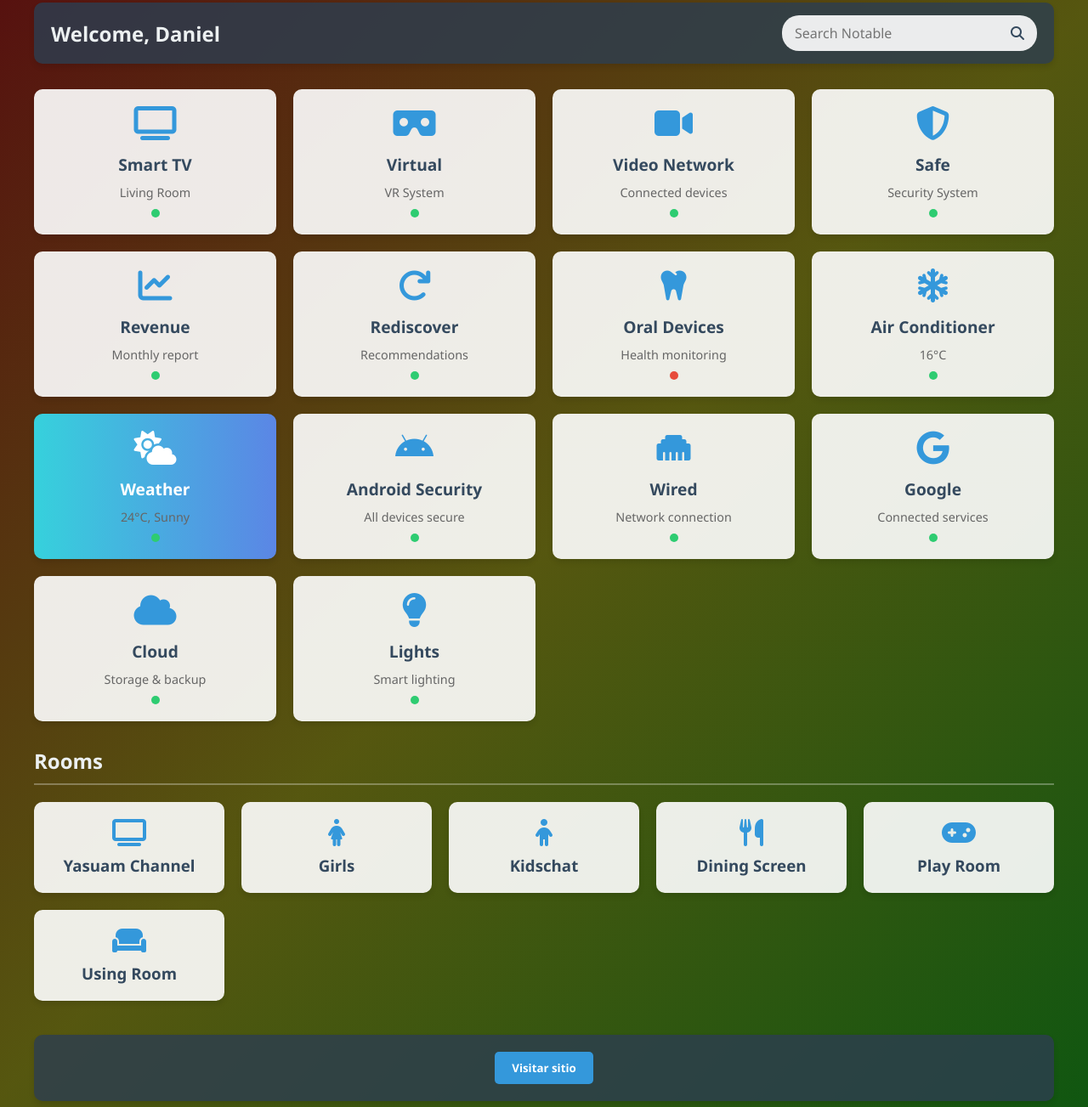
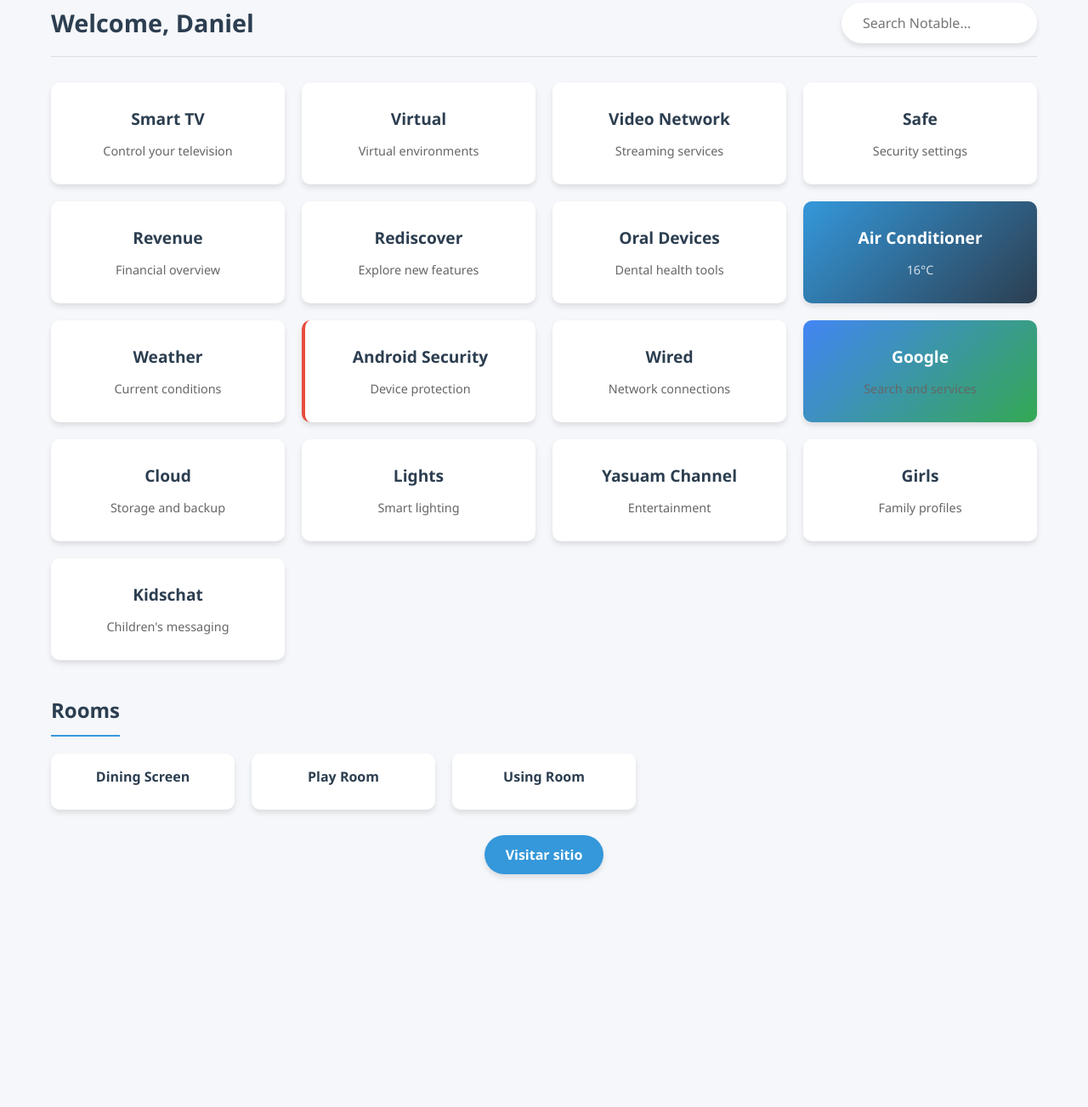
Before and after one commit to jena2t/Dashboard-Interactivo1, a plain HTML site: page index.html in a window 1280 px wide. Shown: the part 17-1320 px from the top of the page at 85% size. After the commit the page ends 1096 px from the top, so only its background shows below. Drawn offline with Linux system fonts and the light colour scheme.

Commit message:
Update index.html

```diff
--- a/index.html
+++ b/index.html
@@ -4,21 +4,19 @@
     <meta charset="UTF-8">
     <meta name="viewport" content="width=device-width, initial-scale=1.0">
     <title>Dashboard Interactivo</title>
-    <link rel="stylesheet" href="https://cdnjs.cloudflare.com/ajax/libs/font-awesome/6.4.0/css/all.min.css">
     <style>
+        /* Variables CSS */
         :root {
-            --primary-color: #3498db;
-            --secondary-color: #2c3e50;
+            --primary-color: #2c3e50;
+            --secondary-color: #3498db;
             --accent-color: #e74c3c;
-            --light-color: #ecf0f1;
-            --dark-color: #34495e;
-            --success-color: #2ecc71;
-            --warning-color: #f39c12;
-            --card-bg: rgba(255, 255, 255, 0.9);
-            --shadow: 0 4px 6px rgba(0, 0, 0, 0.1);
-            --transition: all 0.3s ease;
+            --text-color: #333;
+            --light-bg: #f5f7fa;
+            --card-shadow: 0 4px 6px rgba(0, 0, 0, 0.1);
+            --hover-shadow: 0 8px 15px rgba(0, 0, 0, 0.15);
         }
 
+        /* Estilos generales */
         * {
             margin: 0;
             padding: 0;
@@ -27,65 +25,57 @@
         }
 
         body {
-            background: linear-gradient(135deg, #1a2a6c, #b21f1f, #fdbb2d);
-            background-size: 400% 400%;
-            animation: gradient 15s ease infinite;
-            color: var(--light-color);
-            min-height: 100vh;
-            padding: 20px;
-        }
-
-        @keyframes gradient {
-            0% { background-position: 0% 50%; }
-            50% { background-position: 100% 50%; }
-            100% { background-position: 0% 50%; }
+            background-color: var(--light-bg);
+            color: var(--text-color);
+            line-height: 1.6;
         }
 
         .container {
             max-width: 1200px;
             margin: 0 auto;
+            padding: 20px;
         }
 
+        /* Header */
         header {
             display: flex;
             justify-content: space-between;
             align-items: center;
             margin-bottom: 30px;
-            padding: 15px 20px;
-            background-color: rgba(44, 62, 80, 0.8);
-            border-radius: 10px;
-            box-shadow: var(--shadow);
+            padding-bottom: 15px;
+            border-bottom: 1px solid #ddd;
         }
 
         .welcome {
-            font-size: 1.5rem;
+            font-size: 1.8rem;
             font-weight: 600;
+            color: var(--primary-color);
         }
 
-        .search-container {
-            position: relative;
-            width: 300px;
+        .search-bar {
+            display: flex;
+            align-items: center;
+            background: white;
+            border-radius: 30px;
+            padding: 8px 15px;
+            box-shadow: var(--card-shadow);
+            transition: all 0.3s ease;
         }
 
-        .search-container input {
-            width: 100%;
-            padding: 10px 15px;
-            border-radius: 20px;
+        .search-bar:hover {
+            box-shadow: var(--hover-shadow);
+        }
+
+        .search-bar input {
             border: none;
-            background-color: rgba(255, 255, 255, 0.9);
-            color: var(--dark-color);
+            outline: none;
+            padding: 5px 10px;
+            width: 200px;
             font-size: 1rem;
         }
 
-        .search-container i {
-            position: absolute;
-            right: 15px;
-            top: 50%;
-            transform: translateY(-50%);
-            color: var(--dark-color);
-        }
-
-        .dashboard {
+        /* Grid de tarjetas */
+        .cards-grid {
             display: grid;
             grid-template-columns: repeat(auto-fill, minmax(250px, 1fr));
             gap: 20px;
@@ -93,33 +83,29 @@
         }
 
         .card {
-            background-color: var(--card-bg);
+            background: white;
             border-radius: 10px;
             padding: 20px;
-            color: var(--dark-color);
-            box-shadow: var(--shadow);
-            transition: var(--transition);
+            box-shadow: var(--card-shadow);
+            transition: all 0.3s ease;
+            cursor: pointer;
             display: flex;
             flex-direction: column;
             align-items: center;
+            justify-content: center;
             text-align: center;
-            cursor: pointer;
+            min-height: 120px;
         }
 
         .card:hover {
             transform: translateY(-5px);
-            box-shadow: 0 10px 20px rgba(0, 0, 0, 0.2);
-        }
-
-        .card i {
-            font-size: 2.5rem;
-            margin-bottom: 15px;
-            color: var(--primary-color);
+            box-shadow: var(--hover-shadow);
         }
 
         .card h3 {
             margin-bottom: 10px;
             font-size: 1.2rem;
+            color: var(--primary-color);
         }
 
         .card p {
@@ -127,123 +113,131 @@
             color: #666;
         }
 
-        .status {
-            width: 10px;
-            height: 10px;
-            border-radius: 50%;
-            margin-top: 10px;
-        }
-
-        .online {
-            background-color: var(--success-color);
-        }
-
-        .offline {
-            background-color: var(--accent-color);
-        }
-
-        .weather-card {
-            background: linear-gradient(to right, #36d1dc, #5b86e5);
+        /* Tarjetas especiales */
+        .temperature-card {
+            background: linear-gradient(135deg, #3498db, #2c3e50);
             color: white;
         }
 
-        .weather-card i {
+        .temperature-card h3 {
             color: white;
         }
 
-        .room-section {
-            margin-top: 30px;
+        .temperature-card p {
+            color: rgba(255, 255, 255, 0.8);
+        }
+
+        .security-card {
+            border-left: 4px solid var(--accent-color);
+        }
+
+        .google-card {
+            background: linear-gradient(135deg, #4285f4, #34a853);
+            color: white;
+        }
+
+        .google-card h3 {
+            color: white;
+        }
+
+        /* Sección de habitaciones */
+        .rooms-section {
+            margin-top: 40px;
         }
 
         .section-title {
             font-size: 1.5rem;
             margin-bottom: 20px;
+            color: var(--primary-color);
             padding-bottom: 10px;
-            border-bottom: 2px solid rgba(255, 255, 255, 0.3);
+            border-bottom: 2px solid var(--secondary-color);
+            display: inline-block;
         }
 
-        .rooms {
+        .rooms-grid {
             display: grid;
             grid-template-columns: repeat(auto-fill, minmax(200px, 1fr));
             gap: 20px;
         }
 
-        .room {
-            background-color: rgba(255, 255, 255, 0.9);
+        .room-card {
+            background: white;
             border-radius: 10px;
-            padding: 20px;
-            color: var(--dark-color);
-            box-shadow: var(--shadow);
-            transition: var(--transition);
+            padding: 15px;
+            box-shadow: var(--card-shadow);
+            transition: all 0.3s ease;
             cursor: pointer;
             text-align: center;
         }
 
-        .room:hover {
+        .room-card:hover {
             transform: scale(1.05);
-            background-color: var(--primary-color);
-            color: white;
+            box-shadow: var(--hover-shadow);
         }
 
-        .room i {
-            font-size: 2rem;
+        .room-card h4 {
             margin-bottom: 10px;
             color: var(--primary-color);
         }
 
-        .room:hover i {
+        /* Botón de acción */
+        .action-button {
+            display: block;
+            margin: 30px auto;
+            padding: 12px 25px;
+            background: var(--secondary-color);
             color: white;
+            border: none;
+            border-radius: 30px;
+            font-size: 1rem;
+            font-weight: 600;
+            cursor: pointer;
+            transition: all 0.3s ease;
+            box-shadow: var(--card-shadow);
         }
 
-        .footer {
-            margin-top: 40px;
-            text-align: center;
-            padding: 20px;
-            background-color: rgba(44, 62, 80, 0.8);
-            border-radius: 10px;
-            box-shadow: var(--shadow);
+        .action-button:hover {
+            background: #2980b9;
+            transform: translateY(-3px);
+            box-shadow: var(--hover-shadow);
         }
 
-        .btn {
-            display: inline-block;
-            padding: 10px 20px;
-            background-color: var(--primary-color);
-            color: white;
-            border-radius: 5px;
-            text-decoration: none;
-            font-weight: 600;
-            transition: var(--transition);
-            border: none;
-            cursor: pointer;
-        }
-
-        .btn:hover {
-            background-color: var(--secondary-color);
-        }
-
-        /* Responsive Design */
+        /* Responsive */
         @media (max-width: 768px) {
             header {
                 flex-direction: column;
-                gap: 15px;
+                align-items: flex-start;
             }
 
-            .search-container {
+            .search-bar {
+                margin-top: 15px;
                 width: 100%;
             }
 
-            .dashboard {
+            .search-bar input {
+                width: 100%;
+            }
+
+            .cards-grid {
                 grid-template-columns: repeat(auto-fill, minmax(200px, 1fr));
+            }
+
+            .rooms-grid {
+                grid-template-columns: repeat(auto-fill, minmax(150px, 1fr));
             }
         }
 
         @media (max-width: 480px) {
-            .dashboard {
+            .cards-grid {
                 grid-template-columns: 1fr;
             }
 
-            .rooms {
+            .rooms-grid {
                 grid-template-columns: 1fr;
+            }
+
+            .welcome {
+                font-size: 1.5rem;
             }
         }
     </style>
@@ -251,208 +245,153 @@
 <body>
     <div class="container">
         <header>
-            <div class="welcome">Welcome, Daniel</div>
-            <div class="search-container">
-                <input type="text" placeholder="Search Notable">
-                <i class="fas fa-search"></i>
+            <h1 class="welcome">Welcome, Daniel</h1>
+            <div class="search-bar">
+                <input type="text" placeholder="Search Notable...">
             </div>
         </header>
 
-        <div class="dashboard">
+        <div class="cards-grid">
             <div class="card">
-                <i class="fas fa-tv"></i>
                 <h3>Smart TV</h3>
-                <p>Living Room</p>
-                <div class="status online"></div>
+                <p>Control your television</p>
             </div>
-
             <div class="card">
-                <i class="fas fa-vr-cardboard"></i>
                 <h3>Virtual</h3>
-                <p>VR System</p>
-                <div class="status online"></div>
+                <p>Virtual environments</p>
             </div>
-
             <div class="card">
-                <i class="fas fa-video"></i>
                 <h3>Video Network</h3>
-                <p>Connected devices</p>
-                <div class="status online"></div>
+                <p>Streaming services</p>
             </div>
-
             <div class="card">
-                <i class="fas fa-shield-alt"></i>
                 <h3>Safe</h3>
-                <p>Security System</p>
-                <div class="status online"></div>
+                <p>Security settings</p>
             </div>
-
             <div class="card">
-                <i class="fas fa-chart-line"></i>
                 <h3>Revenue</h3>
-                <p>Monthly report</p>
-                <div class="status online"></div>
+                <p>Financial overview</p>
             </div>
-
             <div class="card">
-                <i class="fas fa-redo"></i>
                 <h3>Rediscover</h3>
-                <p>Recommendations</p>
-                <div class="status online"></div>
+                <p>Explore new features</p>
             </div>
-
             <div class="card">
-                <i class="fas fa-tooth"></i>
                 <h3>Oral Devices</h3>
-                <p>Health monitoring</p>
-                <div class="status offline"></div>
+                <p>Dental health tools</p>
             </div>
-
-            <div class="card">
-                <i class="fas fa-snowflake"></i>
+            <div class="card temperature-card">
                 <h3>Air Conditioner</h3>
                 <p>16°C</p>
-                <div class="status online"></div>
             </div>
-
-            <div class="weather-card card">
-                <i class="fas fa-cloud-sun"></i>
+            <div class="card">
                 <h3>Weather</h3>
-                <p>24°C, Sunny</p>
-                <div class="status online"></div>
+                <p>Current conditions</p>
             </div>
-
+            <div class="card security-card">
+                <h3>Android Security</h3>
+                <p>Device protection</p>
+            </div>
             <div class="card">
-                <i class="fab fa-android"></i>
-                <h3>Android Security</h3>
-                <p>All devices secure</p>
-                <div class="status online"></div>
+                <h3>Wired</h3>
+                <p>Network connections</p>
             </div>
-
+            <div class="card google-card">
+                <h3>Google</h3>
+                <p>Search and services</p>
+            </div>
             <div class="card">
-                <i class="fas fa-ethernet"></i>
-                <h3>Wired</h3>
-                <p>Network connection</p>
-                <div class="status online"></div>
+                <h3>Cloud</h3>
+                <p>Storage and backup</p>
             </div>
-
             <div class="card">
-                <i class="fab fa-google"></i>
-                <h3>Google</h3>
-                <p>Connected services</p>
-                <div class="status online"></div>
-            </div>
-
-            <div class="card">
-                <i class="fas fa-cloud"></i>
-                <h3>Cloud</h3>
-                <p>Storage & backup</p>
-                <div class="status online"></div>
-            </div>
-
-            <div class="card">
-                <i class="fas fa-lightbulb"></i>
                 <h3>Lights</h3>
                 <p>Smart lighting</p>
-                <div class="status online"></div>
+            </div>
+            <div class="card">
+                <h3>Yasuam Channel</h3>
+                <p>Entertainment</p>
+            </div>
+            <div class="card">
+                <h3>Girls</h3>
+                <p>Family profiles</p>
+            </div>
+            <div class="card">
+                <h3>Kidschat</h3>
+                <p>Children's messaging</p>
             </div>
         </div>
 
-        <div class="room-section">
+        <div class="rooms-section">
             <h2 class="section-title">Rooms</h2>
-            <div class="rooms">
-                <div class="room">
-                    <i class="fas fa-tv"></i>
-                    <h3>Yasuam Channel</h3>
+            <div class="rooms-grid">
+                <div class="room-card">
+                    <h4>Dining Screen</h4>
                 </div>
-
-                <div class="room">
-                    <i class="fas fa-female"></i>
-                    <h3>Girls</h3>
+                <div class="room-card">
+                    <h4>Play Room</h4>
                 </div>
-
-                <div class="room">
-                    <i class="fas fa-child"></i>
-                    <h3>Kidschat</h3>
-                </div>
-
-                <div class="room">
-                    <i class="fas fa-utensils"></i>
-                    <h3>Dining Screen</h3>
-                </div>
-
-                <div class="room">
-                    <i class="fas fa-gamepad"></i>
-                    <h3>Play Room</h3>
-                </div>
-
-                <div class="room">
-                    <i class="fas fa-couch"></i>
-                    <h3>Using Room</h3>
+                <div class="room-card">
+                    <h4>Using Room</h4>
                 </div>
             </div>
         </div>
 
-        <div class="footer">
-            <button class="btn">Visitar sitio</button>
-        </div>
+        <button class="action-button">Visitar sitio</button>
     </div>
 
     <script>
         // Efectos interactivos para las tarjetas
-        document.querySelectorAll('.card').forEach(card => {
+        document.addEventListener('DOMContentLoaded', function() {
+            const cards = document.querySelectorAll('.card, .room-card');
+
+            cards.forEach(card => {
+                // Efecto al pasar el ratón
                 card.addEventListener('mouseenter', function() {
-                this.style.transform = 'translateY(-5px)';
+                    this.style.transform = this.classList.contains('room-card') ?
+                        'scale(1.05)' : 'translateY(-5px)';
                 });
 
                 card.addEventListener('mouseleave', function() {
-                this.style.transform = 'translateY(0)';
+                    this.style.transform = 'scale(1) translateY(0)';
                 });
 
+                // Efecto al hacer clic
                 card.addEventListener('click', function() {
-                const title = this.querySelector('h3').textContent;
-                alert(`Has seleccionado: ${title}`);
+                    this.style.transform = 'scale(0.95)';
+                    setTimeout(() => {
+                        this.style.transform = this.classList.contains('room-card') ?
+                            'scale(1.05)' : 'translateY(-5px)';
+                    }, 150);
+
+                    // Aquí podrías agregar lógica para abrir detalles de cada elemento
+                    const title = this.querySelector('h3, h4').textContent;
+                    console.log(`Clicked on: ${title}`);
                 });
             });
 
-        // Efectos para las habitaciones
-        document.querySelectorAll('.room').forEach(room => {
-            room.addEventListener('mouseenter', function() {
-                this.style.transform = 'scale(1.05)';
-            });
+            // Efecto para el botón de acción
+            const actionButton = document.querySelector('.action-button');
+            actionButton.addEventListener('click', function() {
+                this.style.transform = 'scale(0.95)';
+                setTimeout(() => {
+                    this.style.transform = 'scale(1)';
+                }, 150);
 
-            room.addEventListener('mouseleave', function() {
-                this.style.transform = 'scale(1)';
-            });
-
-            room.addEventListener('click', function() {
-                const title = this.querySelector('h3').textContent;
-                alert(`Accediendo a: ${title}`);
-            });
-        });
-
-        // Efecto para el botón
-        document.querySelector('.btn').addEventListener('mouseenter', function() {
-            this.style.transform = 'scale(1.05)';
-        });
-
-        document.querySelector('.btn').addEventListener('mouseleave', function() {
-            this.style.transform = 'scale(1)';
-        });
-
-        document.querySelector('.btn').addEventListener('click', function() {
+                // Simular redirección
                 alert('Redirigiendo al sitio web...');
             });
 
-        // Cambiar el color de fondo gradualmente
-        let hue = 0;
-        function changeBackground() {
-            hue = (hue + 1) % 360;
-            document.body.style.background = `linear-gradient(135deg, hsl(${hue}, 70%, 20%), hsl(${hue + 60}, 70%, 20%), hsl(${hue + 120}, 70%, 20%))`;
-        }
+            // Efecto para la barra de búsqueda
+            const searchInput = document.querySelector('.search-bar input');
+            searchInput.addEventListener('focus', function() {
+                this.parentElement.style.boxShadow = '0 8px 15px rgba(0, 0, 0, 0.2)';
+            });
 
-        // Cambiar el color cada 5 segundos
-        setInterval(changeBackground, 5000);
+            searchInput.addEventListener('blur', function() {
+                this.parentElement.style.boxShadow = 'var(--card-shadow)';
+            });
+        });
     </script>
 </body>
 </html>
```
Lines whose indentation alone changed are shown as unchanged.
